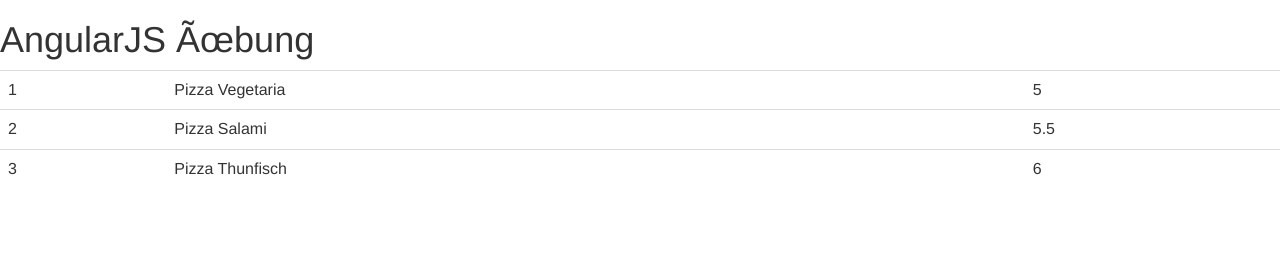
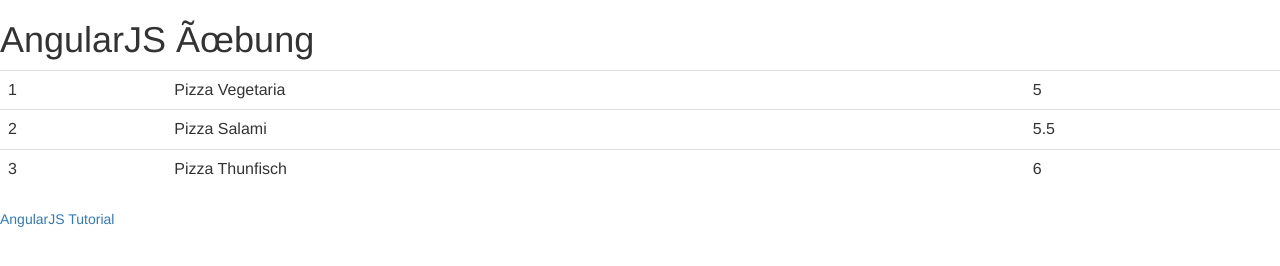
Before and after one commit to odieder/angularjs, a plain HTML site: page uebung1/index.html in a window 1280 px wide. Drawn offline with nearby package versions, Linux system fonts and the light colour scheme.

Commit message:
Add tests

```diff
--- a/uebung1/index.html
+++ b/uebung1/index.html
@@ -13,6 +13,7 @@
       <td>{{article.price}}</td>
     </tr>
   </table>
+  <a href="https://angularjs.de/artikel/angularjs-tutorial-deutsch/" target="new">AngularJS Tutorial</a>
   <script src="https://ajax.googleapis.com/ajax/libs/angularjs/1.4.0/angular.js"></script>
   <script src="./app.js"></script>
 </body>
```
